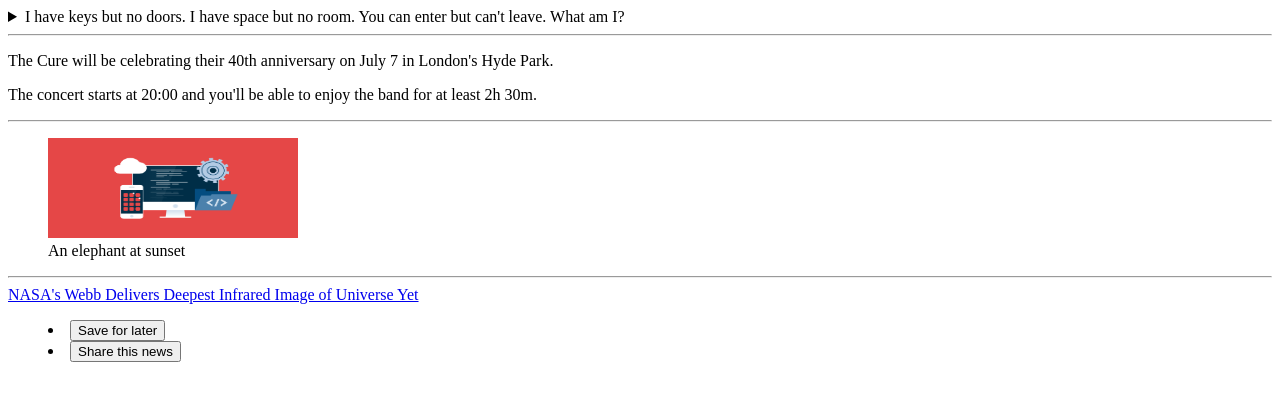
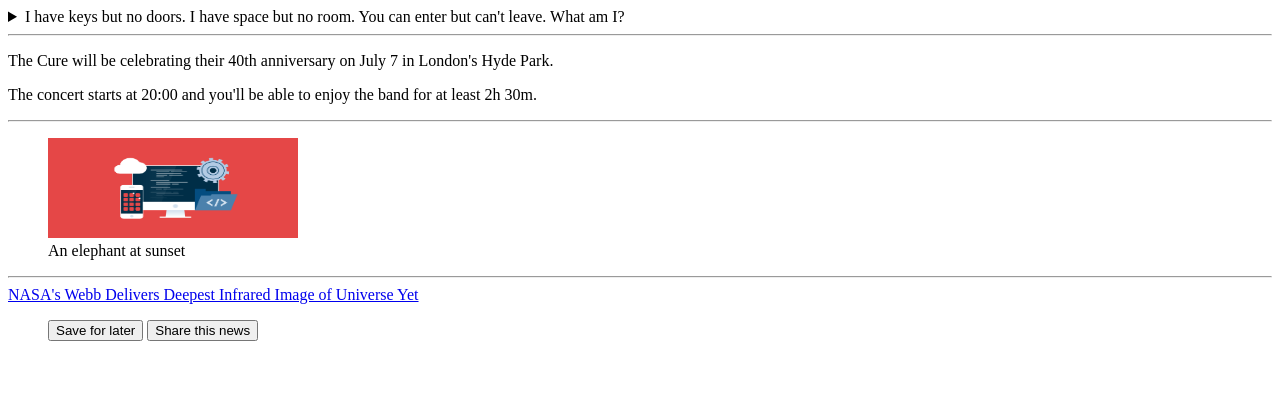
Before and after one commit to SaraBarrett/SDLXWEB26, a plain HTML site: page pages/semantics.html in a window 1280 px wide. Drawn offline with Linux system fonts and the light colour scheme.

Commit message:
semantics

```diff
--- a/pages/semantics.html
+++ b/pages/semantics.html
@@ -40,8 +40,8 @@
         >NASA's Webb Delivers Deepest Infrared Image of Universe Yet</a
       >
       <menu>
-        <li><button id="save">Save for later</button></li>
-        <li><button id="share">Share this news</button></li>
+        <button id="save">Save for later</button>
+        <button id="share">Share this news</button>
       </menu>
     </div>
   </body>
```
